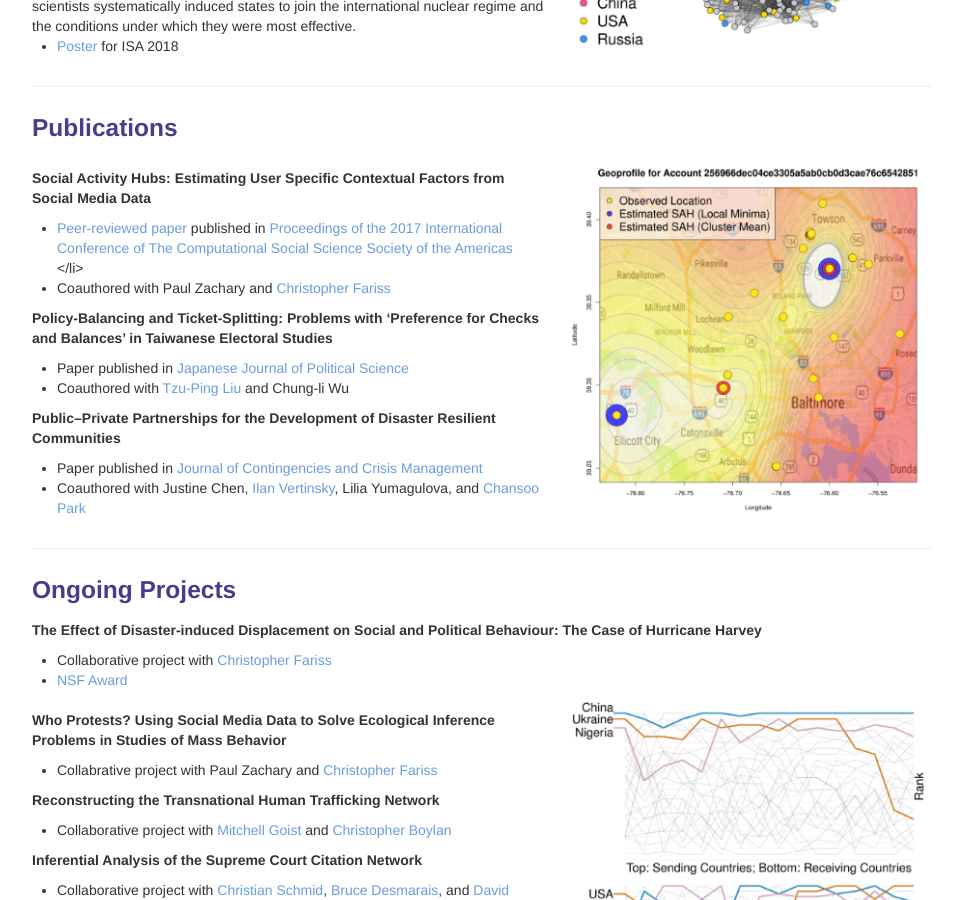
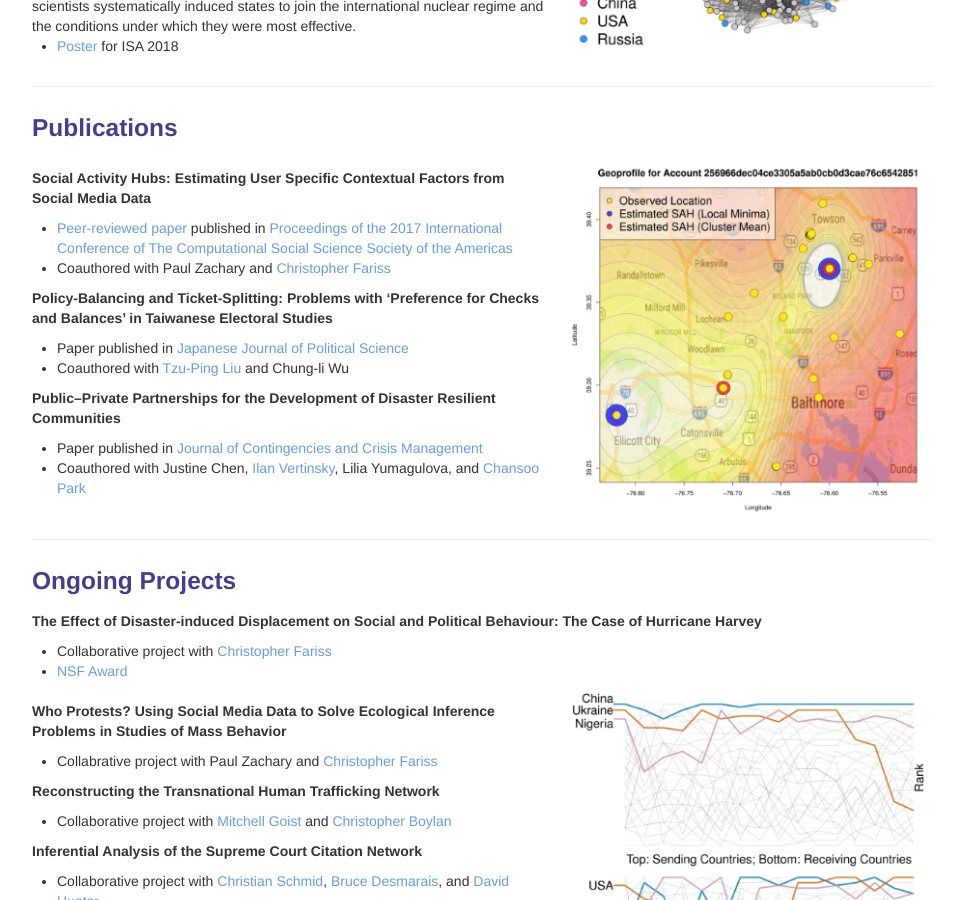
Before and after one commit to tedhchen/tedhchen.github.io, a Jekyll site: the page built from pages/research.md, in a window 1280 px wide and 900 px high, scrolled down 976 px. Shown: the whole window, without its empty margins (158-1114 px from the left). Built offline with Jekyll 4.4.1, drawn with Linux system fonts in a browser that asks for light colours.

Commit message:
edited typo

```diff
--- a/pages/research.md
+++ b/pages/research.md
@@ -61,7 +61,7 @@ My dissertation focuses on methods for working with multilayer network represent
         <div class="span7">
 		<h5>Social Activity Hubs: Estimating User Specific Contextual Factors from Social Media Data</h5>
 			<ul>
-             <li><a href="{{ BASE_PATH }}/assets/papers/(2017) Chen Zachary Fariss - Social Activity Hubs.pdf">Peer-reviewed paper</a> published in <a href="https://dl.acm.org/citation.cfm?id=3145606">Proceedings of the 2017 International Conference of The Computational Social Science Society of the Americas</a></li></li>
+             <li><a href="{{ BASE_PATH }}/assets/papers/(2017) Chen Zachary Fariss - Social Activity Hubs.pdf">Peer-reviewed paper</a> published in <a href="https://dl.acm.org/citation.cfm?id=3145606">Proceedings of the 2017 International Conference of The Computational Social Science Society of the Americas</a></li>
 			 <li>Coauthored with Paul Zachary and <a href="http://cfariss.com/">Christopher Fariss</a></li>
 			</ul>
 		<h5>Policy-Balancing and Ticket-Splitting: Problems with ‘Preference for Checks and Balances’ in Taiwanese Electoral Studies</h5>
```
